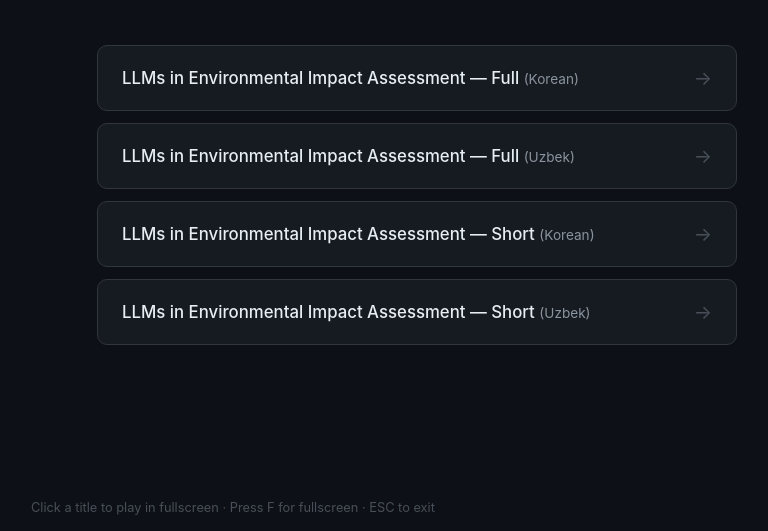
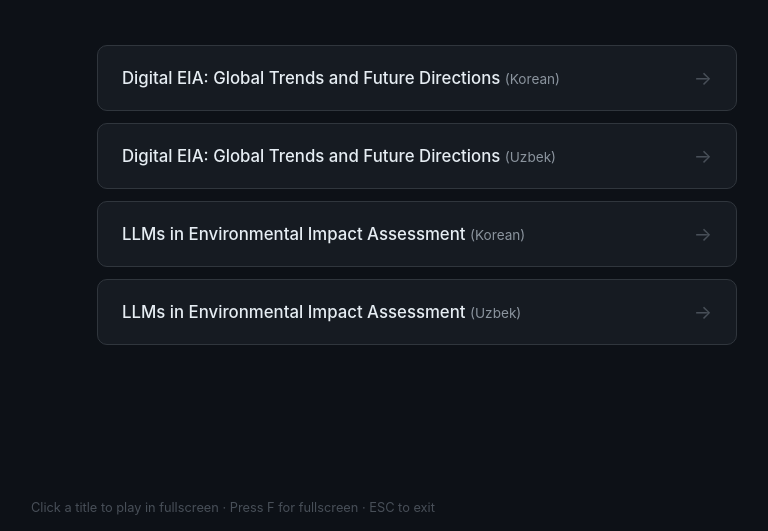
Before and after one commit to kkhgeo/digital-eia-kr, a plain HTML site: page index.html in a window 1280 px wide. Shown: the part 269-800 px from the top of the page, without its empty margins (223-991 px from the left). Drawn offline with Linux system fonts and the light colour scheme.

Commit message:
Correct titles: two distinct presentations with two language versions each

```diff
--- a/index.html
+++ b/index.html
@@ -133,25 +133,25 @@
     // Central catalog. Add new entries here as more presentations arrive.
     const RELEASE_BASE = 'https://github.com/kkhgeo/digital-eia-kr/releases/download/v1.0';
     const presentations = {
-      'eia-llm-full-kr': {
-        title: 'LLMs in Environmental Impact Assessment — Full',
+      'digital-eia-kr': {
+        title: 'Digital EIA: Global Trends and Future Directions',
+        language: 'Korean',
+        file: 'Digital_EIA_Presentation_kr.mp4'
+      },
+      'digital-eia-uz': {
+        title: 'Digital EIA: Global Trends and Future Directions',
+        language: 'Uzbek',
+        file: 'Digital_EIA_Presentation_uz.mp4'
+      },
+      'llm-eia-kr': {
+        title: 'LLMs in Environmental Impact Assessment',
         language: 'Korean',
         file: `${RELEASE_BASE}/LLM_EIA_video_ko.mp4`
       },
-      'eia-llm-full-uz': {
-        title: 'LLMs in Environmental Impact Assessment — Full',
+      'llm-eia-uz': {
+        title: 'LLMs in Environmental Impact Assessment',
         language: 'Uzbek',
         file: `${RELEASE_BASE}/LLM_EIA_video_uz.mp4`
-      },
-      'eia-llm-short-kr': {
-        title: 'LLMs in Environmental Impact Assessment — Short',
-        language: 'Korean',
-        file: 'Digital_EIA_Presentation_kr.mp4'
-      },
-      'eia-llm-short-uz': {
-        title: 'LLMs in Environmental Impact Assessment — Short',
-        language: 'Uzbek',
-        file: 'Digital_EIA_Presentation_uz.mp4'
       }
     };
 
```
Also changed, not shown: 1 other file.
